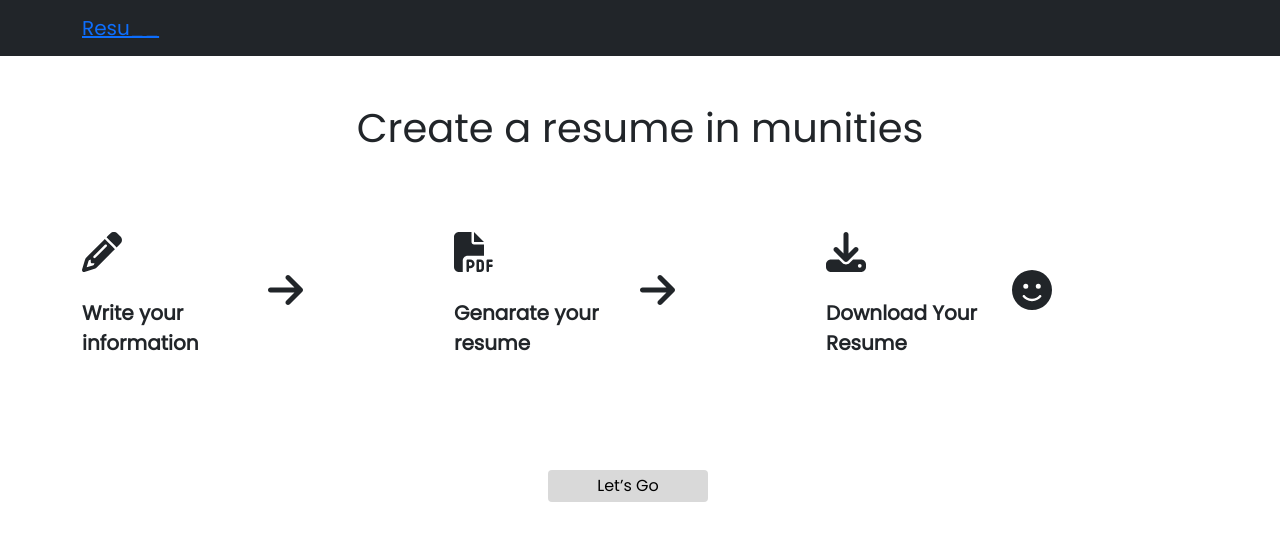
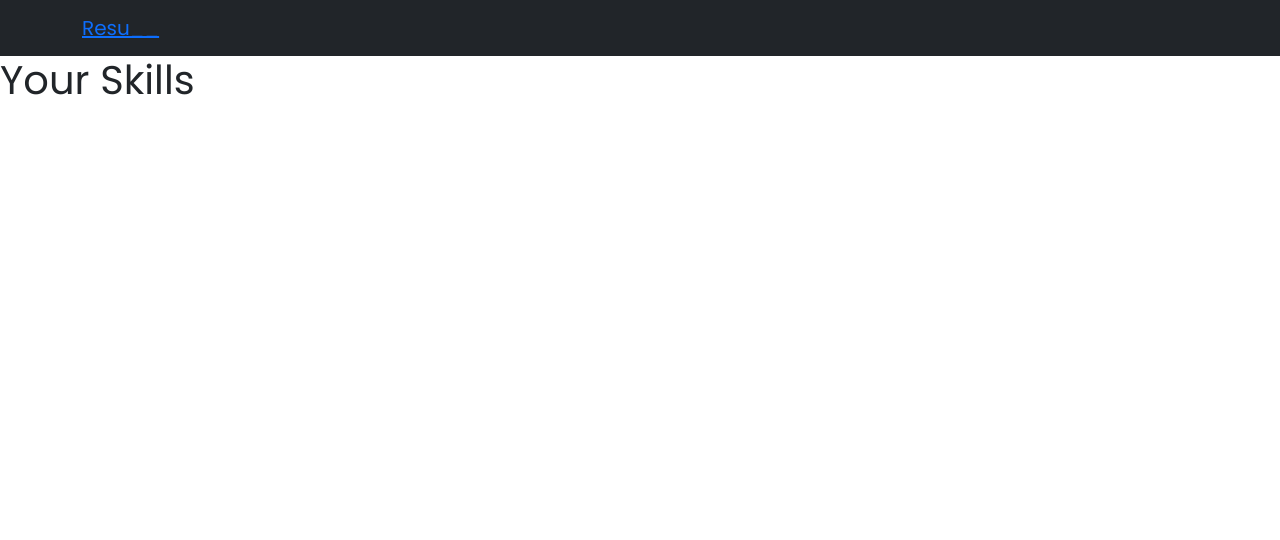
Before and after one commit to Din1998/Resume-Builder, a React (Create React App) app: page /yourSkill in a window 1280 px wide. Shown: the top 540 px of the page. Built offline with nearby package versions, Linux system fonts and the light colour scheme.

Commit message:
add skills page

```diff
--- a/src/App.js
+++ b/src/App.js
@@ -8,6 +8,7 @@ import Instruction from './page/instruction';
 import PersonalInfo from './page/personalInfo';
 import Expriance from './page/expriance';
 import Education from "./page/education";
+import Skill from "./page/skills";
 
 function App() {
 
@@ -55,7 +56,7 @@ function App() {
           <Route path='/personalInfo' element={< PersonalInfo addinfo={addInfo} />}/>
           <Route path='/yourExpriance' element={< Expriance addExpriance={addExpriance}/>}/>
           <Route path='/yourEducation' element={< Education addEducation={addEducation}/>}/>
-          <Route path='/yourSkill' element={< Instruction />}/>
+          <Route path='/yourSkill' element={< Skill />}/>
           <Route path='/yourSummary' element={< Instruction />}/>
           <Route path='/download' element={< Instruction />}/>
         </Routes>
--- a/src/page/skills.js
+++ b/src/page/skills.js
@@ -0,0 +1,9 @@
+
+
+export default function Skill(){
+  return(
+    <div>
+      <h1>Your Skills</h1>
+    </div>
+  )
+}
```
